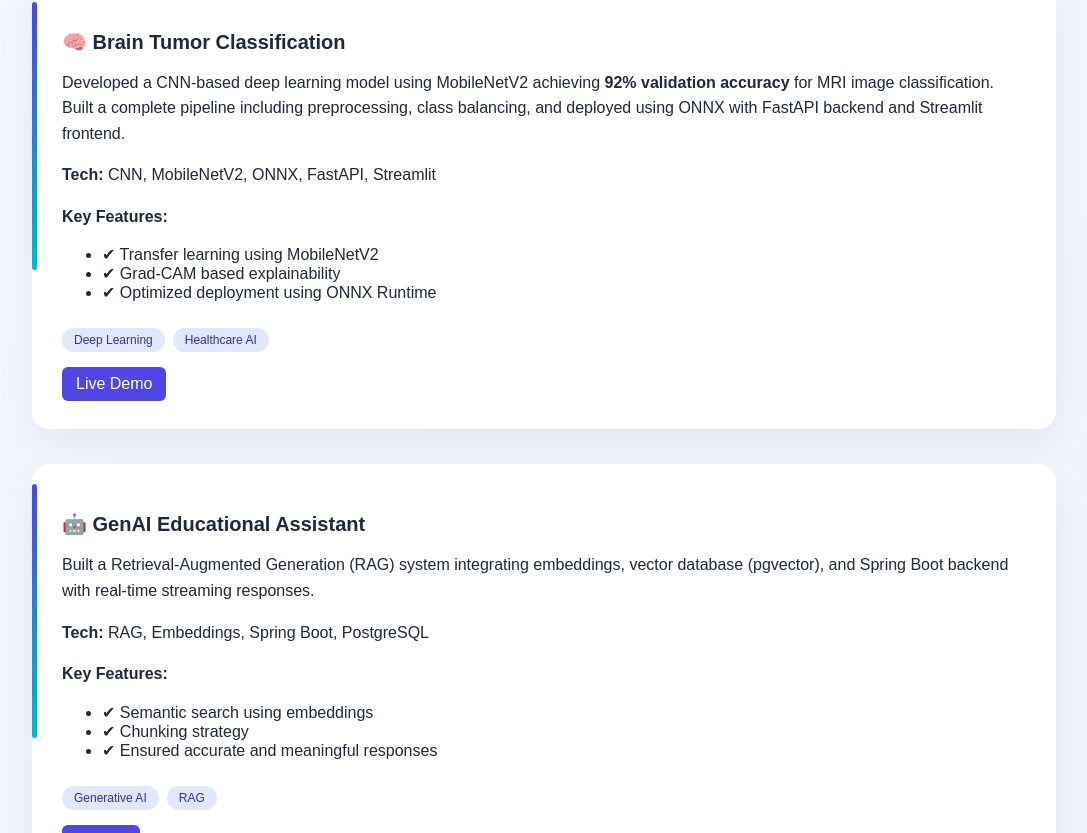
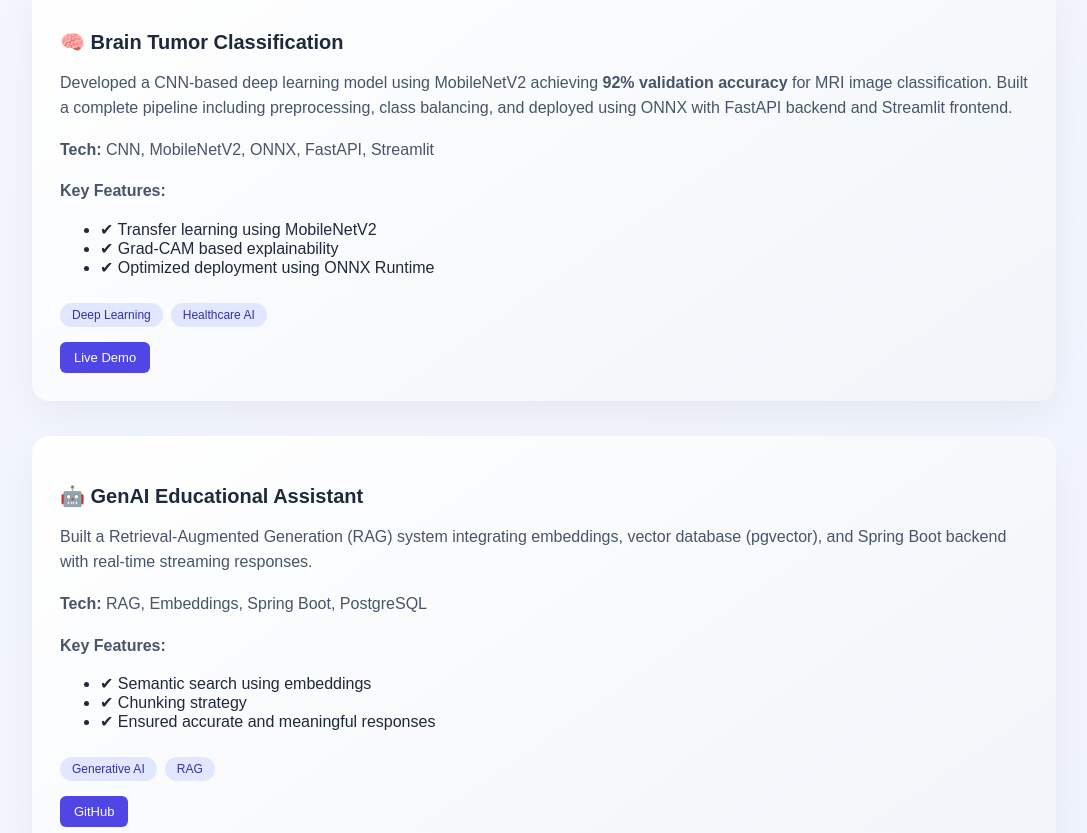
Before and after one commit to Kaviya-Balamurugan/portfolio, a React (Create React App) app: page / in a window 1280 px wide. Shown: the part 3263-4096 px from the top of the page, without its empty margins (96-1183 px from the left). Built offline with nearby package versions, Linux system fonts and the light colour scheme.

Commit message:
updated style

```diff
--- a/src/App.css
+++ b/src/App.css
@@ -194,13 +194,31 @@ h2 {
 
 /* ================= PROJECTS ================= */
 .project-card {
-  background: white;
-  padding: 28px 30px;
+  background: linear-gradient(145deg, #ffffff, #f1f5f9);
+  padding: 28px;
   border-radius: 18px;
   margin-bottom: 35px;
-  box-shadow: 0 15px 40px rgba(0,0,0,0.06);
-  position: relative;
-  transition: 0.3s;
+  box-shadow: 0 15px 40px rgba(0,0,0,0.05);
+  transition: all 0.3s ease;
+}
+
+.project-card:hover {
+  transform: translateY(-6px);
+  box-shadow: 0 20px 50px rgba(0,0,0,0.08);
+}
+.project-links a {
+  padding: 8px 16px;
+  background: #4f46e5;
+  border-radius: 20px;
+  font-size: 13px;
+  font-weight: 500;
+}
+.project-card + .project-card {
+  margin-top: 20px;
+}
+.project-card p {
+  color: #475569;
+  line-height: 1.6;
 }
 
 /* 🔥 Accent line */
@@ -213,11 +231,6 @@ h2 {
   width: 5px;
   background: linear-gradient(#4f46e5, #06b6d4);
   border-radius: 10px;
-}
-
-/* Hover */
-.project-card:hover {
-  transform: translateY(-8px);
 }
 
 .project-card h3 {
@@ -248,6 +261,23 @@ h2 {
 
 section {
   padding: 70px 10%;
+}
+
+/* ================= PROJECT HEADER ================= */
+.project-header {
+  display: flex;
+  justify-content: space-between;
+  align-items: center;
+  margin-bottom: 8px;
+}
+
+.project-type {
+  background: #eef2ff;
+  color: #4338ca;
+  padding: 5px 12px;
+  border-radius: 20px;
+  font-size: 12px;
+  font-weight: 500;
 }
 
 .project-links a {
```
